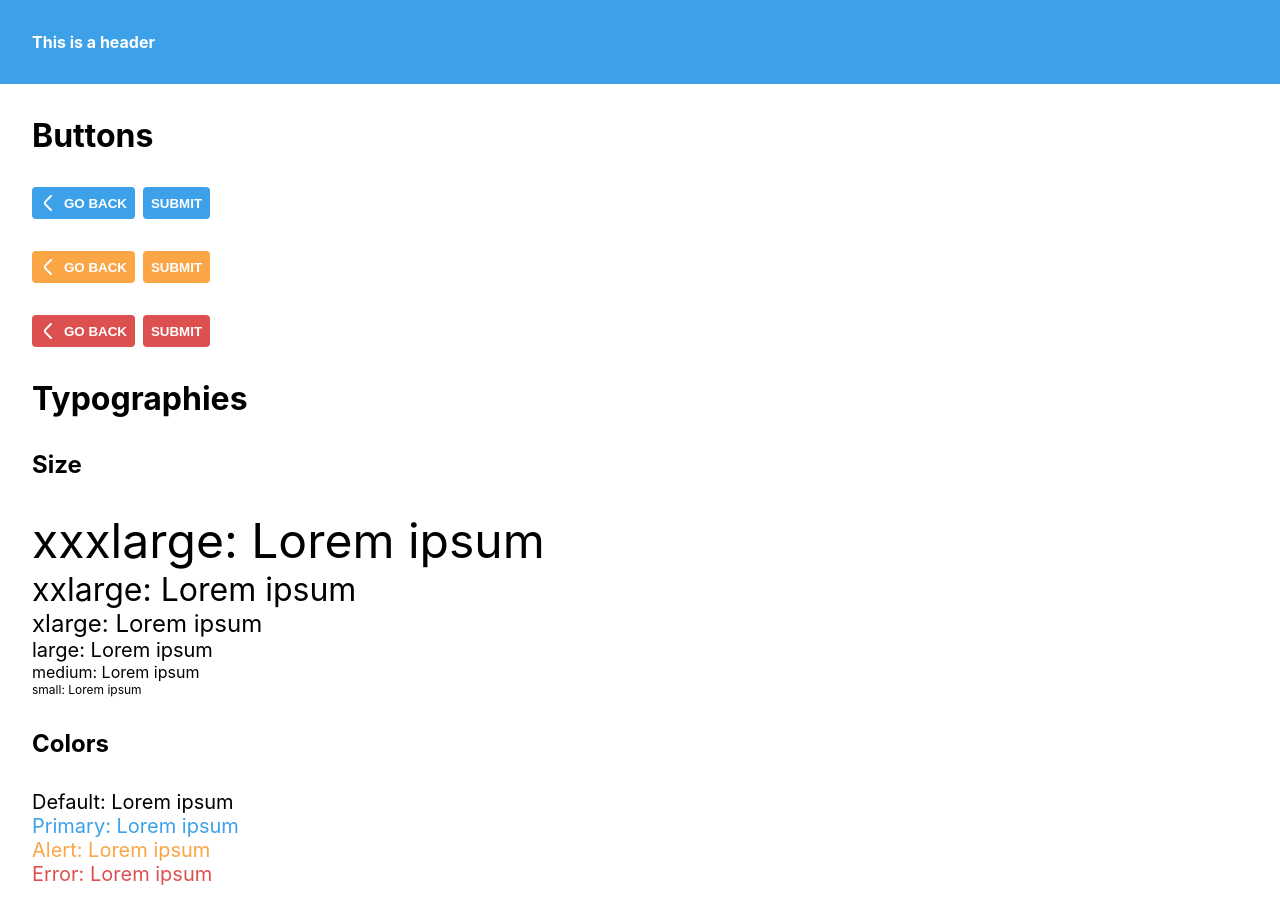
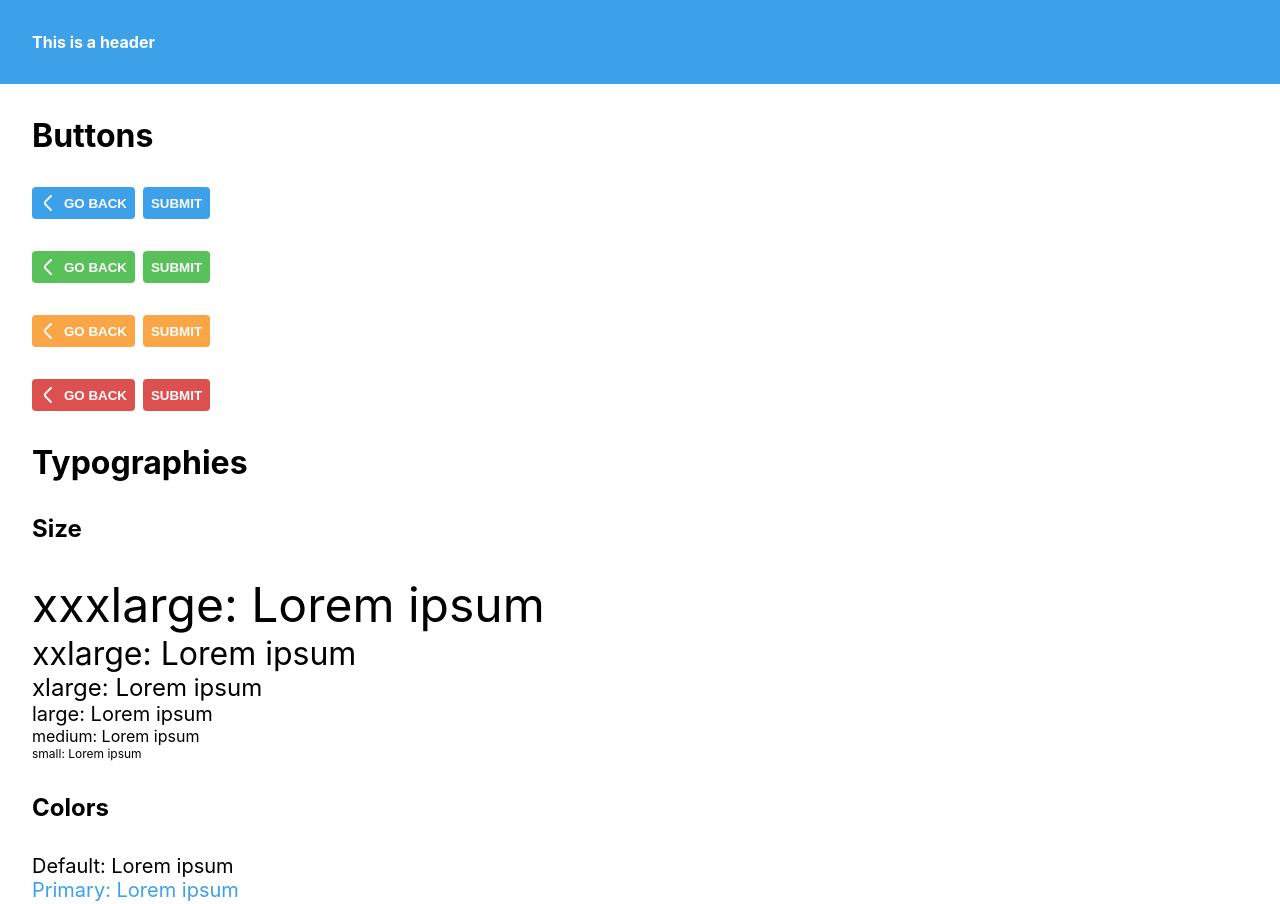
Before and after one commit to FabienLacorre/DesignSystem, a React (Create React App) app: page / in a window 1280 px wide. Shown: the top 904 px of the page. Built offline with nearby package versions, Linux system fonts and the light colour scheme.

Commit message:
feat: add success color

```diff
--- a/src/App.tsx
+++ b/src/App.tsx
@@ -20,6 +20,16 @@ const Buttons = () => {
           icon={<Icon size="medium" svg={arrowLeftIcon} />}
         />
         <Button content="SUBMIT" />
+      </Box>
+
+      <Box display="flex-row">
+        <Button
+          color="success"
+          style={{ marginRight: 8 }}
+          content="GO BACK"
+          icon={<Icon size="medium" svg={arrowLeftIcon} />}
+        />
+        <Button content="SUBMIT" color="success" />
       </Box>
 
       <Box display="flex-row">
@@ -72,6 +82,9 @@ const Typographies = () => {
         <Typography size="large" color="primary">
           Primary: Lorem ipsum
         </Typography>
+        <Typography size="large" color="success">
+          Success: Lorem ipsum
+        </Typography>
         <Typography size="large" color="alert">
           Alert: Lorem ipsum
         </Typography>
--- a/src/Atoms/_Style/container.css
+++ b/src/Atoms/_Style/container.css
@@ -1,6 +1,9 @@
 /* BACKGROUND COLOR */
 .container--background-color--primary {
   background-color: var(--color--blue-100);
+}
+.container--background-color--success {
+  background-color: var(--color--green-100);
 }
 .container--background-color--alert {
   background-color: var(--color--orange-100);
--- a/src/Atoms/_Style/font.css
+++ b/src/Atoms/_Style/font.css
@@ -1,6 +1,9 @@
 /* COLORS */
 .font--color--primary {
   color: var(--color--blue-100);
+}
+.font--color--success {
+  color: var(--color--green-100);
 }
 .font--color--alert {
   color: var(--color--orange-100);
@@ -15,6 +18,9 @@
 /* FILL */
 .font--fill--primary {
   fill: var(--color--blue-100);
+}
+.font--fill--success {
+  fill: var(--color--green-100);
 }
 .font--fill--alert {
   fill: var(--color--orange-100);
--- a/src/Molecules/Button/_Style/button.css
+++ b/src/Molecules/Button/_Style/button.css
@@ -20,6 +20,21 @@
 
 .button--classic--primary:active {
   background-color: var(--color--blue-60);
+}
+
+/* SUCCESS */
+
+.button--classic--success {
+  background-color: var(--color--green-100);
+  color: var(--color--white-100);
+}
+
+.button--classic--success:hover {
+  background-color: var(--color--green-80);
+}
+
+.button--classic--success:active {
+  background-color: var(--color--green-60);
 }
 
 /* ALERT */
```
Also changed, not shown: src/Atoms/_Types/basicTypes.ts (+7 -1 lines).
